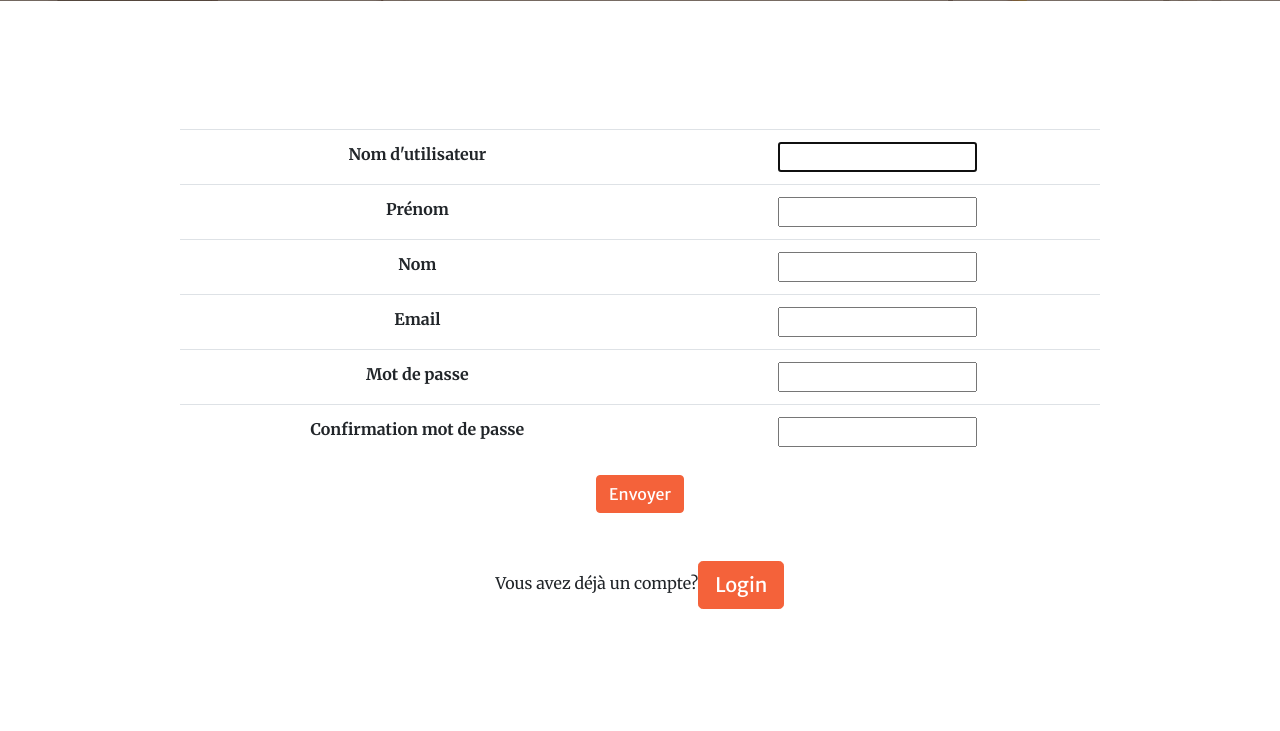
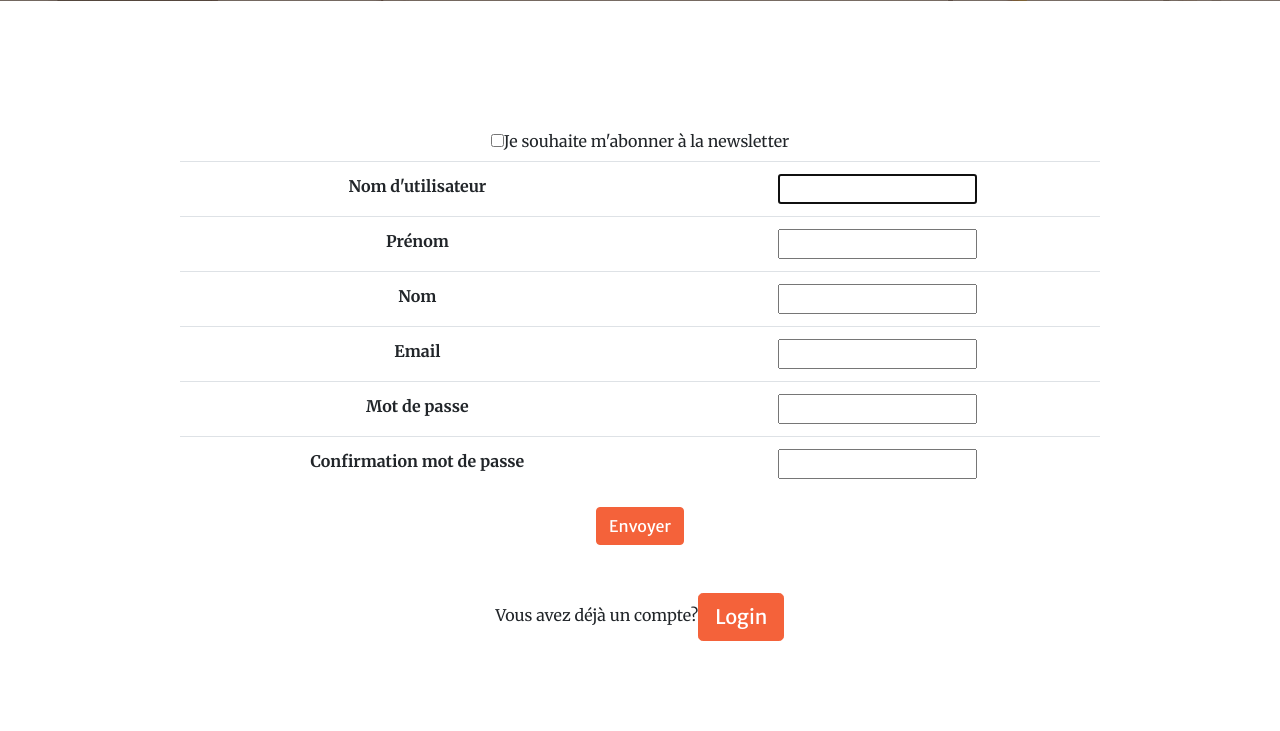
Before and after one commit to Vincent74230/Projet_11, a Django app: page /user_account/sign_in in a window 1280 px wide. Shown: the part 346-1077 px from the top of the page. Run offline with Django 3.2, Linux system fonts and the light colour scheme; some libraries are stand-ins or nearby versions.

Commit message:
NEWSLETTER subscription ok

```diff
--- a/search/management/commands/email.py
+++ b/search/management/commands/email.py
@@ -16,9 +16,8 @@ class Command(
     def handle(self, *args, **options):
         all_users=User.objects.all()
         for user in all_users:
-            if not(user.email):
+            if not(user.email and user.newsletter.newsletter_registration):
                 continue
-
             fav = Products.objects.filter(favourites=user.id)
             user_favourites = []
             for element in fav:
--- a/user_account/forms.py
+++ b/user_account/forms.py
@@ -2,6 +2,7 @@
 from django import forms
 from django.contrib.auth.forms import UserCreationForm
 from django.contrib.auth.models import User
+from search.models import NewsLetter
 
 
 class RegisterForm(UserCreationForm):
--- a/user_account/templates/user_account/register_page.html
+++ b/user_account/templates/user_account/register_page.html
@@ -44,6 +44,10 @@
                             <th scope="row">Confirmation mot de passe</th>
                             <td>{{RegisterForm.password2}}</td>
                         </tr>
+                        <tr>
+                          <input type="checkbox" id="newsletter" name="newsletter" value="newsletter_sub">
+                          <label for="vehicle1"> Je souhaite m'abonner à la newsletter</label>
+                        </tr>
                     </tbody>
                     </table>
                         <button class= "btn btn-primary btn">Envoyer</button>
--- a/user_account/views.py
+++ b/user_account/views.py
@@ -1,6 +1,8 @@
 """Contains functions of user_account app"""
 from django.shortcuts import render, redirect
 from .forms import RegisterForm
+from search.models import NewsLetter
+from django.contrib.auth.models import User
 from django.contrib.auth import authenticate, login, logout
 from django.contrib import messages
 from django.contrib.auth.decorators import login_required
@@ -20,8 +22,21 @@ def register_page(request):
     Registration = RegisterForm()
     if request.method == "POST":
         Registration = RegisterForm(request.POST)
+        newsletter = request.POST.get('newsletter')
         if Registration.is_valid():
             Registration.save()
+            if newsletter:
+                user = Registration.cleaned_data.get("username")
+                user_id = User.objects.filter(username=user)
+                user_id = user_id[0].id
+                q = NewsLetter(user_id, newsletter_registration=True)
+                q.save()
+            else:
+                user = Registration.cleaned_data.get("username")
+                user_id = User.objects.filter(username=user)
+                user_id = user_id[0].id
+                q = NewsLetter(user_id, newsletter_registration=False)
+                q.save()
             user = Registration.cleaned_data.get("username")
             messages.success(request, "Votre compte a bien été créé" + user)
             return redirect("login")
```
Also changed, not shown: search/tests.py (+19 -1 lines).
